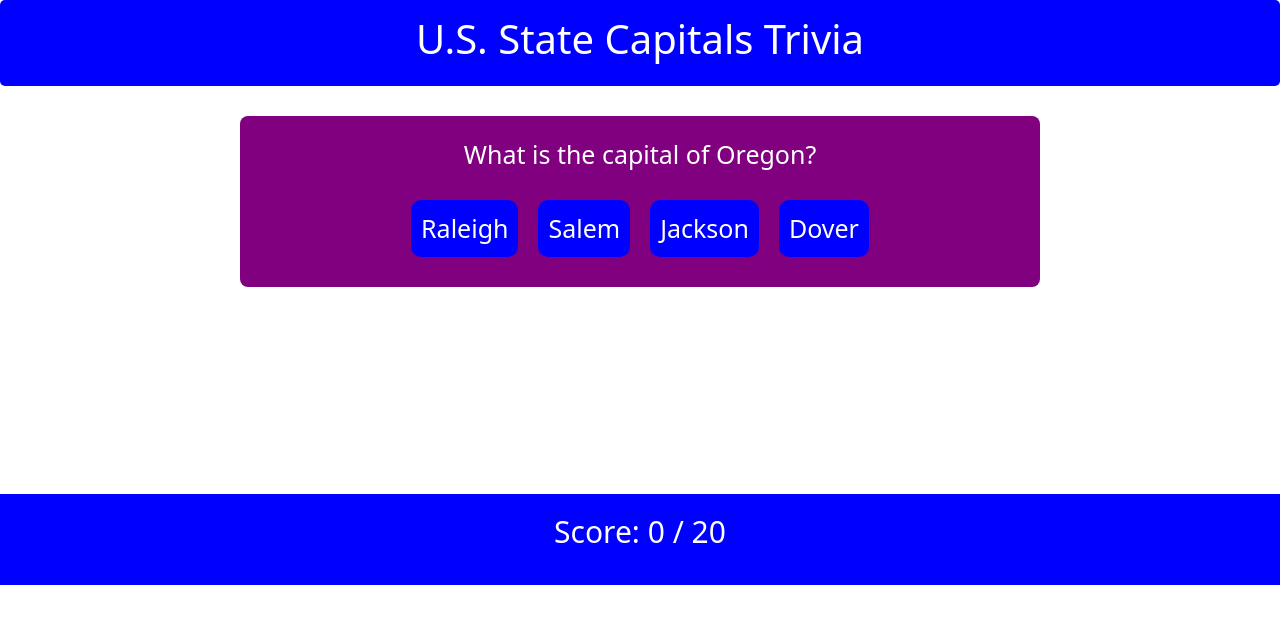
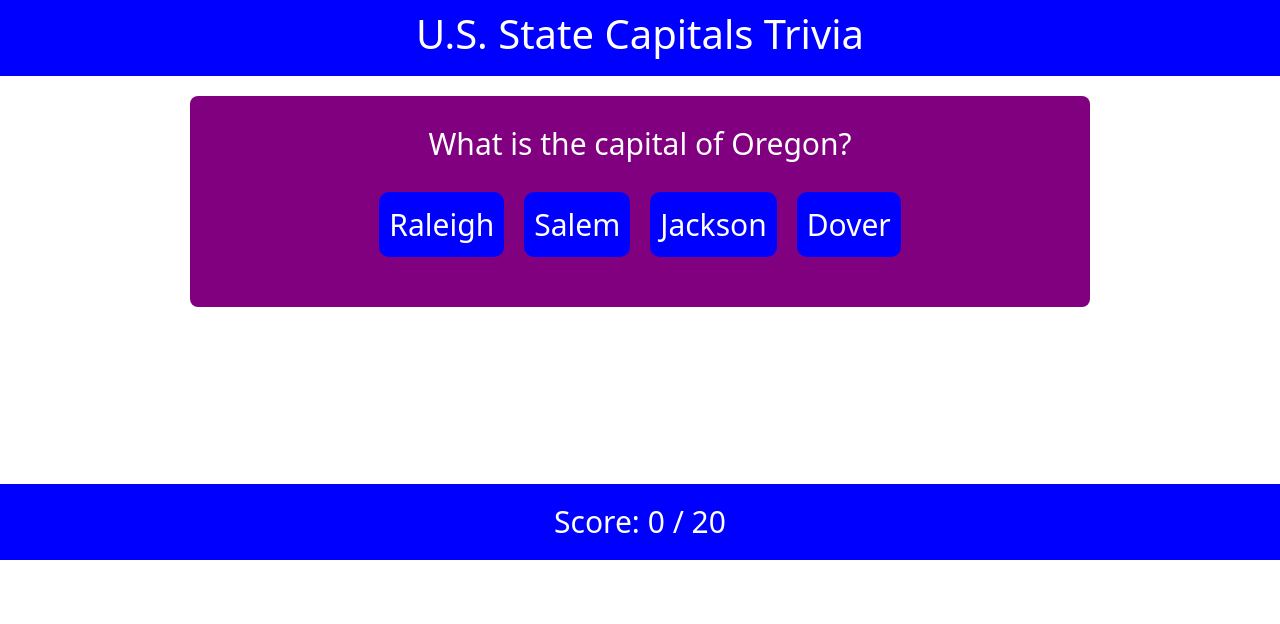
Before and after one commit to schlajo/react-trivia, a React (Vite) app in the folder React-Trivia/: page / in a window 1280 px wide. Both pictures are taken after a click on the button "START". Shown: the top 624 px of the page. Built offline with nearby package versions, Linux system fonts and the light colour scheme.

Commit message:
Made it so selected answer stays gray.  I also made a few other CSS positional tweaks.

```diff
--- a/React-Trivia/src/App.css
+++ b/React-Trivia/src/App.css
@@ -5,15 +5,15 @@
 header {
     background-color: blue;
     color: white;
-    padding: 15px;
-    border-radius: 5px;
+    padding: 10px;
     text-align: center;
+    margin-bottom: 20px;
 }
 
 .btn-start {
     font-size: 35px;
     color: white;
-    margin: 50px;
+    margin: 100px;
     padding: 10px 15px;
     background-color: purple;
     border: 50px;
@@ -28,20 +28,22 @@ header {
     background-color: gray !important;
 }
 .questions {
-    font-size: 25px;
+    font-size: 30px;
     color: white;
     background-color: purple;
     border-radius: 8px;
-    padding: 20px;
+    padding: 25px;
     width: 80%;
-    max-width: 800px;
+    max-width: 900px;
     margin: 30px auto;
+    margin-top: 10px;
   }
 
 .btn-answers {
     color: white;
     margin: 10px;
     margin-top: 10px;
+    margin-bottom: 25px;
     padding: 10px 10px;
     background-color: blue !important;
     border: 10px;
@@ -55,10 +57,10 @@ header {
 }
 
 .btn-next {
-    font-size: 25px;
+    font-size: 30px;
     width: 15%;
-    margin: 20px auto;
-    padding: 15px 20px;
+    margin: 10px auto;
+    padding: 10px 20px;
     border: none;
     border-radius: 20px;
     color: purple;
@@ -71,11 +73,15 @@ header {
 }
   .score {
     position: fixed;
-    bottom: 215px;
+    bottom: 240px;
     width: 100%;
     text-align: center;
     font-size: 30px;
     color: white;
     background-color: blue;
-    padding: 15px;
+    padding-top: 15px;
   }
+
+.btn-selected {
+    background-color: gray !important;
+  }
--- a/React-Trivia/src/components/Questions.jsx
+++ b/React-Trivia/src/components/Questions.jsx
@@ -13,36 +13,26 @@ function generateOptions(correctAnswer, allQuestions) {
   const incorrectOptions = allQuestions
     .filter((q) => q.capital !== correctAnswer)
     .sort(() => 0.5 - Math.random())
-    .slice(0, 3) // Select 3 incorrect options
+    .slice(0, 3)
     .map((q) => q.capital);
 
   return shuffleArray([...incorrectOptions, correctAnswer]);
 }
 
-
 function Questions({ question, correctAnswer, allQuestions, onNext }) {
   const [options, setOptions] = useState([]);
   const [selectedAnswer, setSelectedAnswer] = useState(null);
-  const [isCorrect, setIsCorrect] = useState(false);
   const [showNextButton, setShowNextButton] = useState(false);
 
   useEffect(() => {
-    const newOptions = generateOptions(correctAnswer, allQuestions);
-    setOptions(newOptions);
-    setSelectedAnswer(null);
-    setIsCorrect(false);
-    setShowNextButton(false);
+    setOptions(generateOptions(correctAnswer, allQuestions));
+    setSelectedAnswer(null); // Reset selected answer
+    setShowNextButton(false); // Hide next button
   }, [question]);
 
   const handleAnswerClick = (answer) => {
-    setSelectedAnswer(answer);
-    const correct = answer === correctAnswer;
-    setIsCorrect(correct);
-    setShowNextButton(true); // Show the Next button after selecting an answer
-  };
-
-  const handleNext = () => {
-    onNext(isCorrect); // Pass if the answer was correct to parent
+    setSelectedAnswer(answer); // Track selected answer
+    setShowNextButton(true); // Show next button
   };
 
   return (
@@ -53,28 +43,24 @@ function Questions({ question, correctAnswer, allQuestions, onNext }) {
           <button
             key={index}
             className={`btn-answers ${
-              selectedAnswer === option
-                ? isCorrect
-                  ? 'correct'
-                  : 'incorrect'
-                : ''
+              selectedAnswer === option ? 'btn-selected' : ''
             }`}
             onClick={() => handleAnswerClick(option)}
-            disabled={selectedAnswer !== null}
+            disabled={selectedAnswer !== null} // Disable buttons after selecting an answer
           >
             {option}
           </button>
         ))}
       </div>
-
       {selectedAnswer && (
-        <p className={`feedback ${isCorrect ? 'correct' : 'incorrect'}`}>
-          {isCorrect ? 'Correct!' : `Incorrect. The correct answer is ${correctAnswer}.`}
+        <p className="feedback">
+          {selectedAnswer === correctAnswer
+            ? 'Correct!'
+            : `Incorrect. The correct answer is ${correctAnswer}.`}
         </p>
       )}
-
       {showNextButton && (
-        <button className="btn-next" onClick={handleNext}>
+        <button className="btn-next" onClick={onNext}>
           Next
         </button>
       )}
@@ -86,14 +72,9 @@ export default Questions;
 
 
 
-
-
-
-
 // import React, { useState, useEffect } from 'react';
 // import '../App.css';
 
-// // Helper function to shuffle an array (Fisher-Yates Shuffle)
 // function shuffleArray(array) {
 //   for (let i = array.length - 1; i > 0; i--) {
 //     const j = Math.floor(Math.random() * (i + 1));
@@ -102,43 +83,45 @@ export default Questions;
 //   return array;
 // }
 
-// // Generate random answer choices, including the correct one
 // function generateOptions(correctAnswer, allQuestions) {
 //   const incorrectOptions = allQuestions
 //     .filter((q) => q.capital !== correctAnswer)
 //     .sort(() => 0.5 - Math.random())
-//     .slice(0, 3)
+//     .slice(0, 3) // Select 3 incorrect options
 //     .map((q) => q.capital);
 
-//   const options = shuffleArray([...incorrectOptions, correctAnswer]);
-//   return options;
+//   return shuffleArray([...incorrectOptions, correctAnswer]);
 // }
+
 
 // function Questions({ question, correctAnswer, allQuestions, onNext }) {
 //   const [options, setOptions] = useState([]);
 //   const [selectedAnswer, setSelectedAnswer] = useState(null);
-//   const [isCorrect, setIsCorrect] = useState(null);
-//   const [showNextButton, setShowNextButton] = useState(false); // New state
+//   const [isCorrect, setIsCorrect] = useState(false);
+//   const [showNextButton, setShowNextButton] = useState(false);
 
-//   // Reset options and states whenever the question changes
 //   useEffect(() => {
 //     const newOptions = generateOptions(correctAnswer, allQuestions);
 //     setOptions(newOptions);
 //     setSelectedAnswer(null);
-//     setIsCorrect(null);
-//     setShowNextButton(false); // Hide Next button when a new question loads
+//     setIsCorrect(false);
+//     setShowNextButton(false);
 //   }, [question]);
 
 //   const handleAnswerClick = (answer) => {
 //     setSelectedAnswer(answer);
-//     setIsCorrect(answer === correctAnswer);
-//     setShowNextButton(true); // Show Next button after an answer is selected
+//     const correct = answer === correctAnswer;
+//     setIsCorrect(correct);
+//     setShowNextButton(true); // Show the Next button after selecting an answer
+//   };
+
+//   const handleNext = () => {
+//     onNext(isCorrect); // Pass if the answer was correct to parent
 //   };
 
 //   return (
 //     <div className="questions">
 //       <p>{question}</p>
-
 //       <div className="options">
 //         {options.map((option, index) => (
 //           <button
@@ -151,7 +134,7 @@ export default Questions;
 //                 : ''
 //             }`}
 //             onClick={() => handleAnswerClick(option)}
-//             disabled={selectedAnswer !== null} // Disable after choosing an answer
+//             disabled={selectedAnswer !== null}
 //           >
 //             {option}
 //           </button>
@@ -164,9 +147,8 @@ export default Questions;
 //         </p>
 //       )}
 
-//       {/* Conditionally render the Next button only if an answer is selected */}
 //       {showNextButton && (
-//         <button className="btn-next" onClick={onNext}>
+//         <button className="btn-next" onClick={handleNext}>
 //           Next
 //         </button>
 //       )}
```
